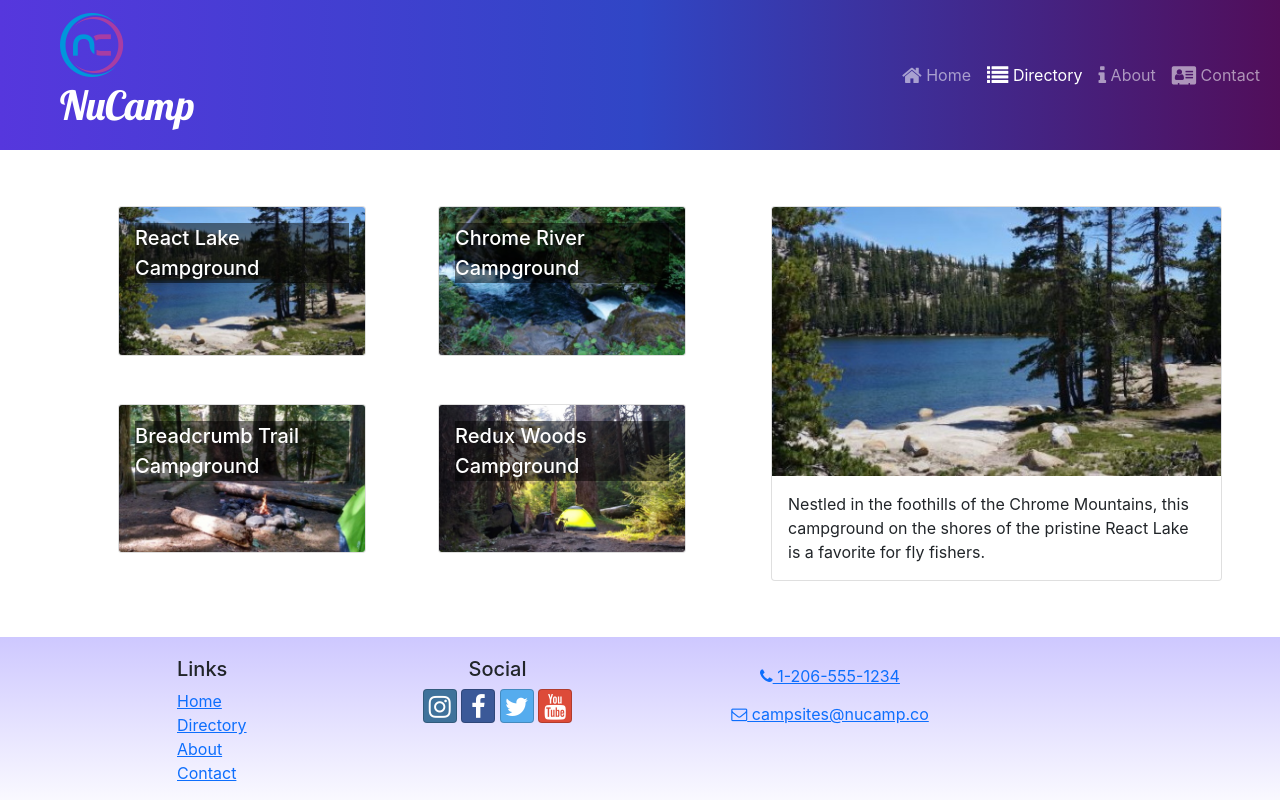
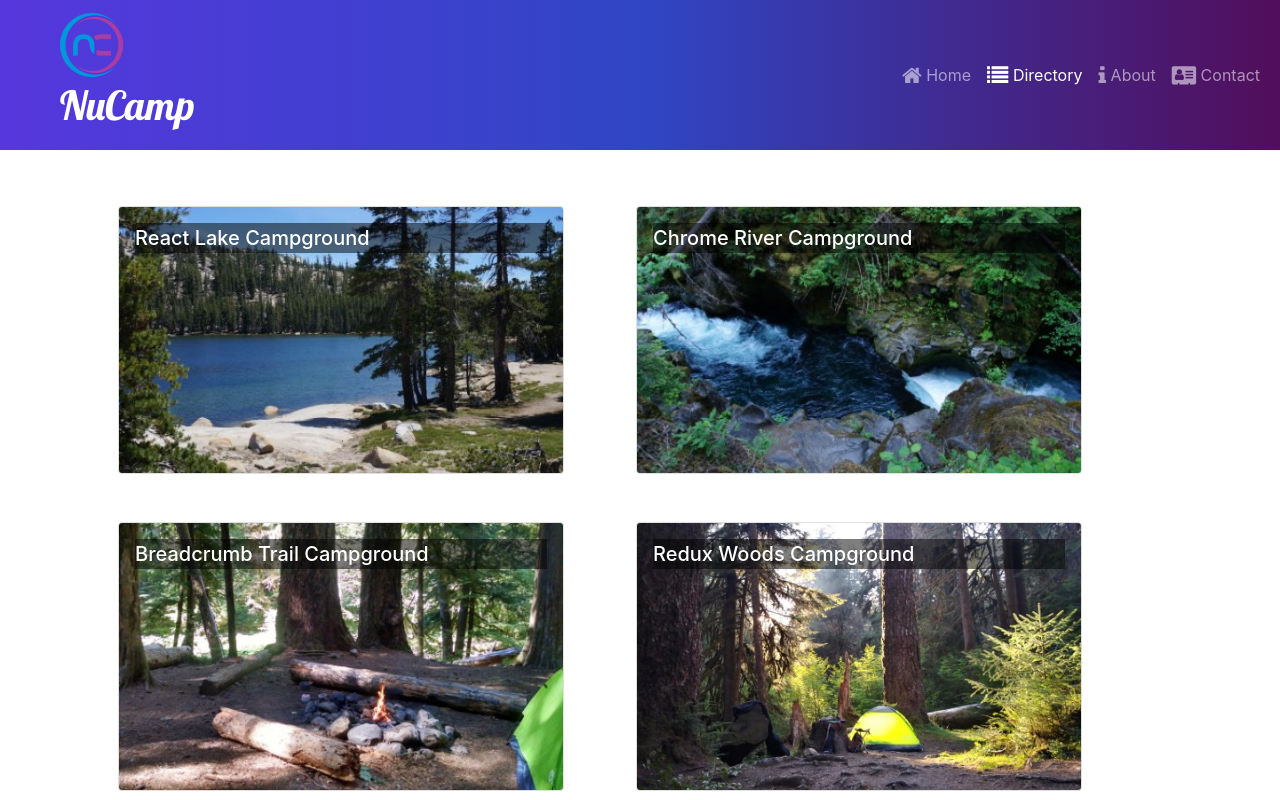
Before and after one commit to clairerob/nucampsite-react, a React (Create React App) app: page /directory in a window 1280 px wide. Shown: the top 800 px of the page. Built offline with nearby package versions, Linux system fonts and the light colour scheme.

Commit message:
add CampsiteDetailPage and formatDate

```diff
--- a/src/App.js
+++ b/src/App.js
@@ -5,6 +5,7 @@
 import Header from './components/Header';
 import Footer from './components/Footer';
 import CampsitesDirectoryPage from './pages/CampsitesDirectoryPage';
+import CampsiteDetailPage from './pages/CampsiteDetailPage';
 
 function App() {
   return (
@@ -14,6 +15,7 @@
           <Route path='/' element={<HomePage />}/>
           <Route path='contact' element={<ContactPage />}/>
           <Route path='directory' element={<CampsitesDirectoryPage />}/>
+          <Route path='directory/:campsiteId' element={<CampsiteDetailPage />} />
         </Routes>
       <Footer />
     </div>
--- a/src/features/campsites/CampsiteCard.js
+++ b/src/features/campsites/CampsiteCard.js
@@ -1,8 +1,10 @@
 import { Card, CardImg, CardImgOverlay, CardTitle} from 'reactstrap';
+import { Link } from 'react-router-dom';
 
 const CampsiteCard = ({ campsite }) => {
-    const { image, name } = campsite;
+    const { id, image, name } = campsite;
     return (
+        <Link to={`${id}`}>
             <Card>
                 <CardImg width='100%'
                 src={image}
@@ -11,6 +13,7 @@
                     <CardTitle>{name}</CardTitle>
                 </CardImgOverlay>
             </Card>
+        </Link>
     )
 }
 
--- a/src/features/campsites/CampsitesList.js
+++ b/src/features/campsites/CampsitesList.js
@@ -2,13 +2,13 @@
 import CampsiteCard from './CampsiteCard';
 import { selectAllCampsites } from './campsitesSlice';
 
-const CampsitesList = ({ setCampsiteId }) => {
+const CampsitesList = () => {
     const campsites = selectAllCampsites();
     return (
         <Row className='ms-auto'>
             {campsites.map(campsite => {
                 return (
-                <Col md='5' className='m-4' key={campsite.id} onClick={() => setCampsiteId(campsite.id)}>
+                <Col md='5' className='m-4' key={campsite.id}>
                     <CampsiteCard campsite={campsite}>
                     </CampsiteCard>
                 </Col>
--- a/src/features/campsites/campsitesSlice.js
+++ b/src/features/campsites/campsitesSlice.js
@@ -5,7 +5,7 @@
 };
 
 export const selectCampsiteById = (id) => {
-    return CAMPSITES.find(campsite => campsite.id === id);
+    return CAMPSITES.find(campsite => campsite.id === parseInt(id));
 };
 
 export const selectFeaturedCampsite = () => {
--- /dev/null
+++ b/src/pages/CampsiteDetailPage.js
@@ -0,0 +1,19 @@
+import { Container, Row } from 'reactstrap';
+import { useParams } from 'react-router-dom';
+import { selectCampsiteById } from '../features/campsites/campsitesSlice';
+import CampsiteDetail from '../features/campsites/CampsiteDetail';
+
+const CampsiteDetailPage = () => {
+    const { campsiteId } = useParams();
+    const campsite = selectCampsiteById(campsiteId);
+
+    return (
+        <Container>
+            <Row>
+                <CampsiteDetail campsite={campsite} />
+            </Row>
+        </Container>
+    )
+};
+
+export default CampsiteDetailPage;
--- a/src/pages/CampsitesDirectoryPage.js
+++ b/src/pages/CampsitesDirectoryPage.js
@@ -1,24 +1,11 @@
-import { Container, Row, Col } from 'reactstrap';
-import CampsiteDetail from '../features/campsites/CampsiteDetail';
+import { Container } from 'reactstrap';
 import CampsitesList from '../features/campsites/CampsitesList';
-import { selectCampsiteById } from '../features/campsites/campsitesSlice';
-import { useState } from 'react';
 
 const CampsitesDirectoryPage = () => {
 
-    const [campsiteId, setCampsiteId] = useState(0);
-    const selectedCampsite = selectCampsiteById(campsiteId);
-
     return (
         <Container>
-            <Row>
-                <Col sm='5' md='7'>
-                    <CampsitesList setCampsiteId={setCampsiteId}/>
-                </Col>
-                <Col sm='7' md='5'>
-                    <CampsiteDetail campsite={selectedCampsite} />
-                </Col>
-            </Row>
+            <CampsitesList />
         </Container>
     )
 };
```
Also changed, not shown: src/utils/formatDate.js (added, +7 -0 lines), src/features/comments/Comment.js (added), src/features/comments/CommentsList.js (added), src/features/comments/commentsSlice.js (added). Lines whose indentation alone changed are shown as unchanged.
